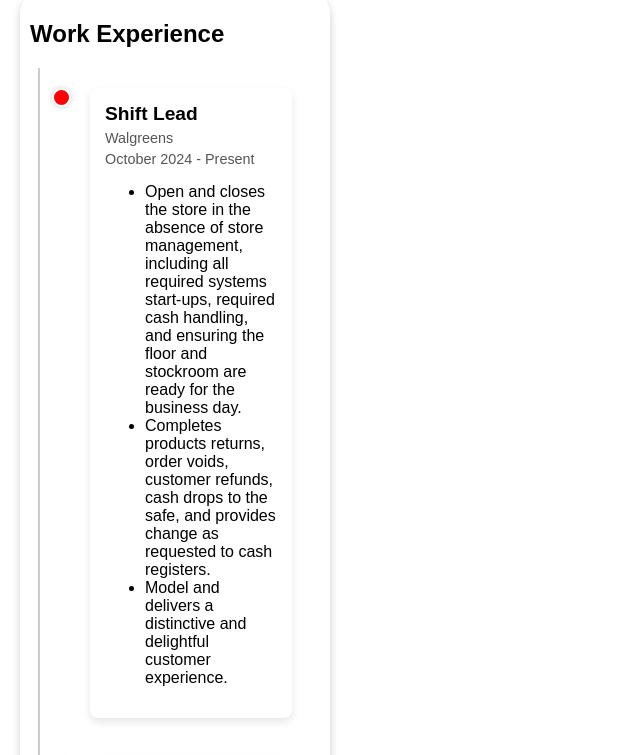
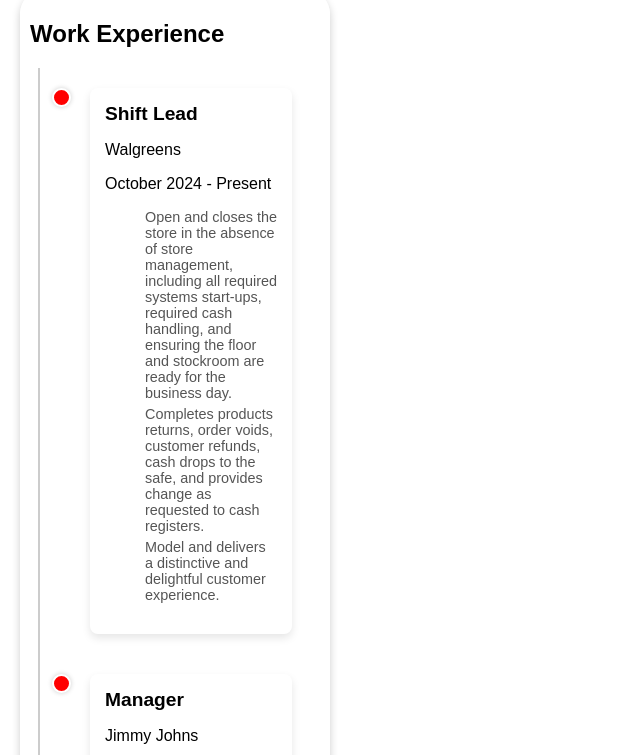
Before and after one commit to mjack6182/Personal-Portfolio, a website: page index.html in a window 1280 px wide. Shown: the part 1480-2235 px from the top of the page, without its empty margins (0-640 px from the left). Drawn offline with Linux system fonts and the light colour scheme; a web font is replaced by a local one.

Commit message:
changed the list section to not include bullet points

```diff
--- a/style.css
+++ b/style.css
@@ -205,10 +205,11 @@ body, html {
     font-size: 1.2rem;
 }
 
-.timeline-content p {
+.timeline-content li {
     margin: 5px 0;
     color: #555; /* Gray text */
     font-size: 0.9rem;
+    list-style: none;
 }
 .timeline-event {
     opacity: 0;
```
